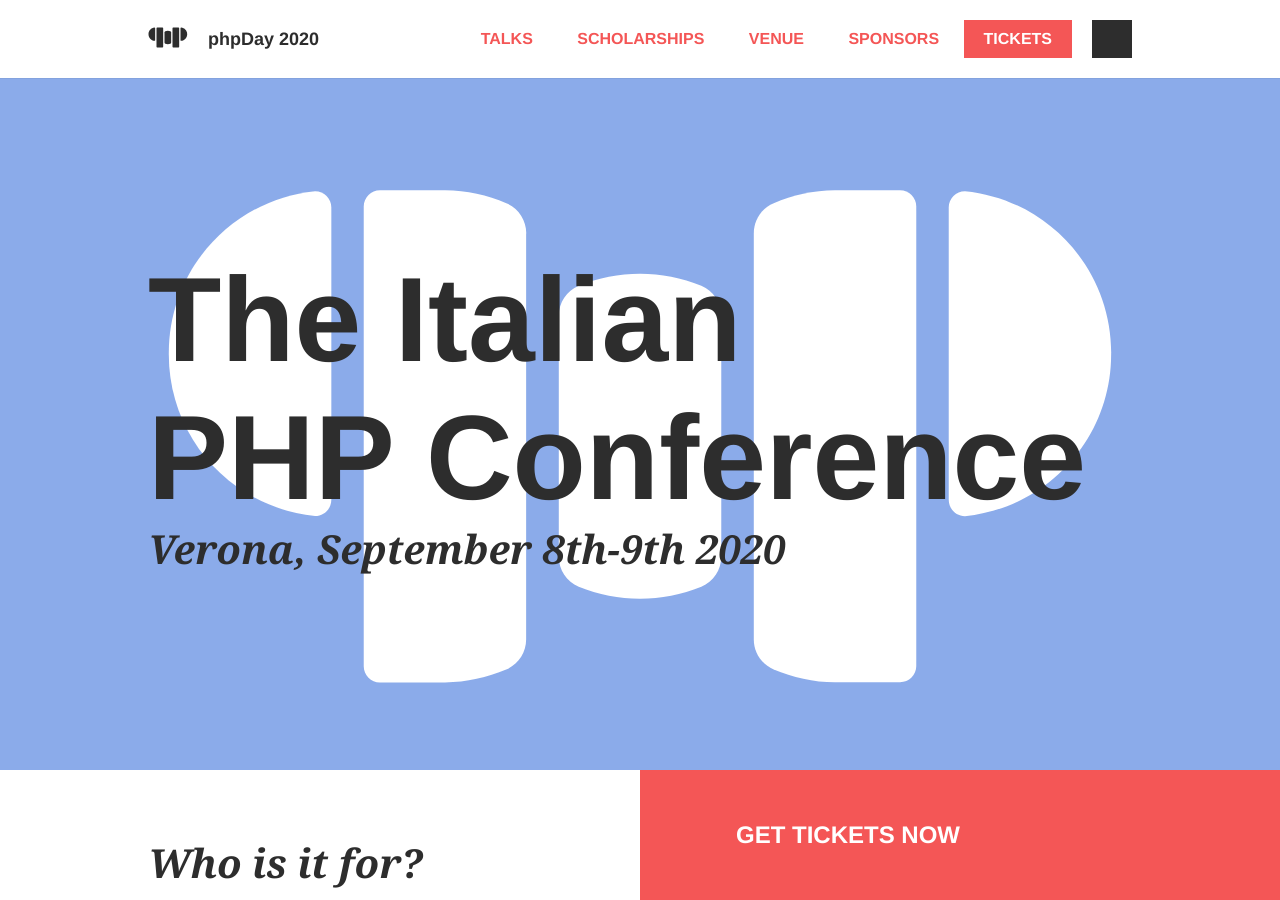
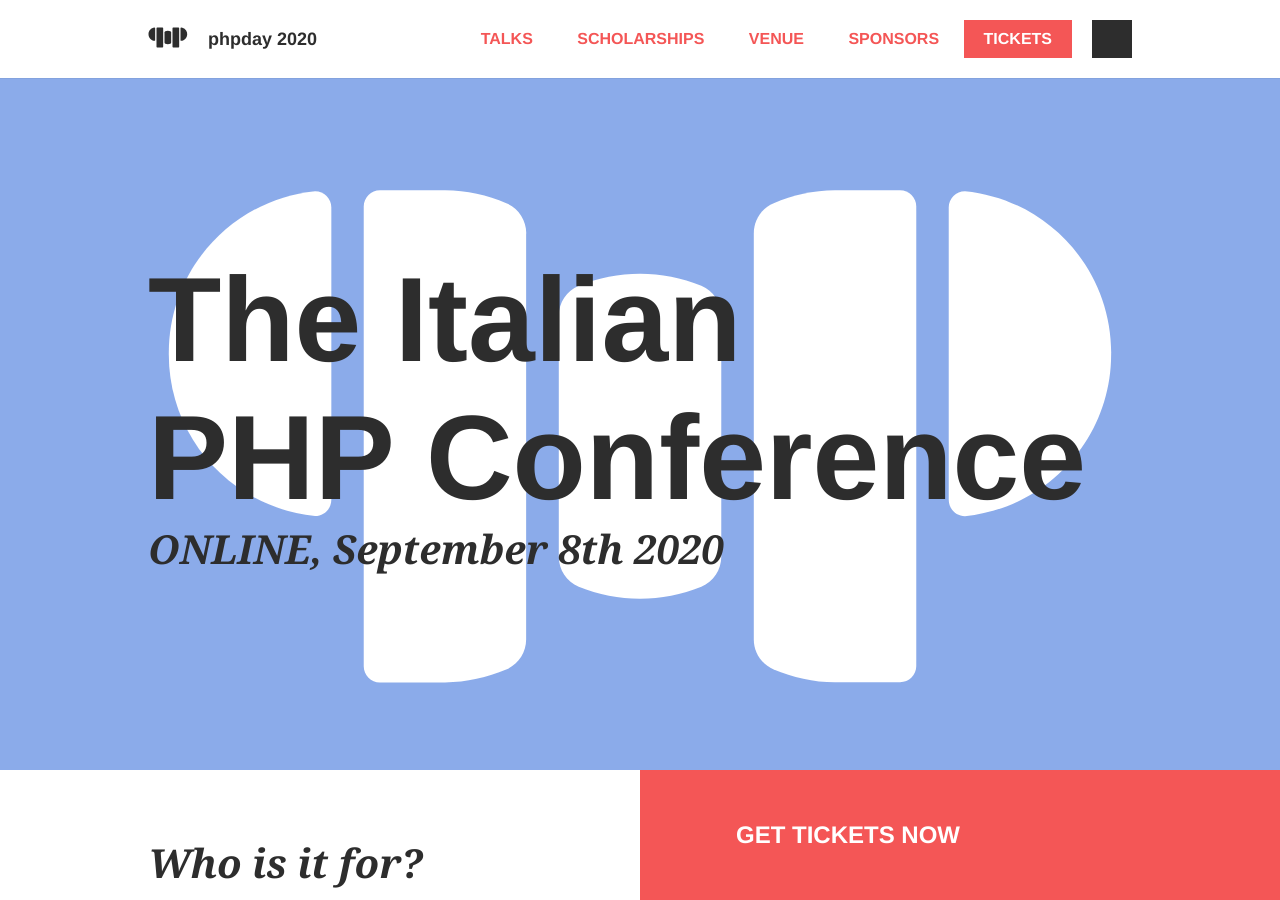
Before and after one commit to giuliatosato/2020.phpday.it, a Jekyll site: the page built from index.html, in a window 1280 px wide and 900 px high. Built offline with Jekyll 4.4.1, drawn with Linux system fonts in a browser that asks for light colours; some web fonts are replaced; comment, search, counter and statistics services are not loaded; some of the changed text lies outside the part shown.

Commit message:
conf online - new date

```diff
--- a/_data/conference.yml
+++ b/_data/conference.yml
@@ -1,8 +1,8 @@
-name: phpDay
+name: phpday
 og_image: https://2020.phpday.it/img/themes/phpday/intro.svg
 slug: phpday
 url: https://2020.phpday.it
-where_when: Verona, September 8th-9th 2020
+where_when: ONLINE, September 8th 2020
 year: 2020
 since: 2012
 call_for_paper_url: https://cfp.phpday.it/
```
